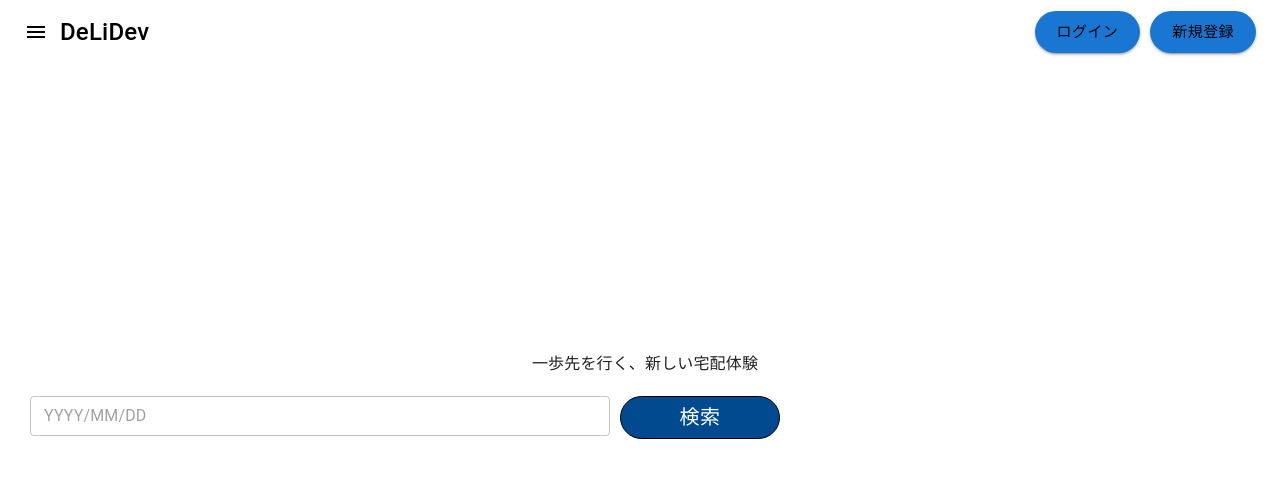
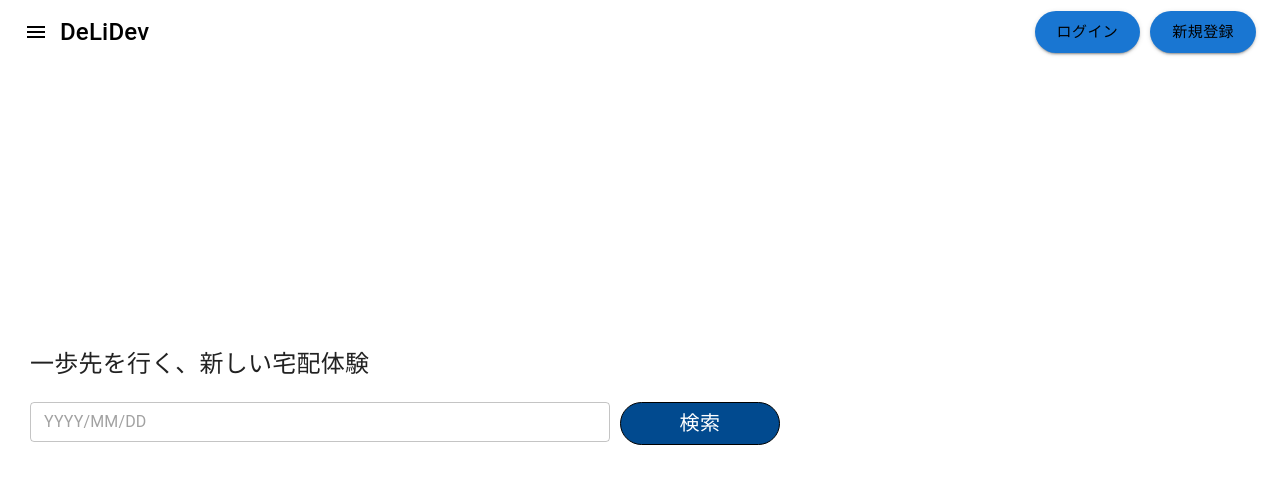
Before and after one commit to sansan-event-fusion/spark-2023-teamS, a Next.js app in the folder client/: page /buyer/Start in a window 1280 px wide. Shown: the top 484 px of the page. Built offline with nearby package versions, Linux system fonts and the light colour scheme.

Commit message:
[update] PC表示の場合文字を左寄せ

```diff
--- a/client/src/pages/buyer/Start/index.tsx
+++ b/client/src/pages/buyer/Start/index.tsx
@@ -20,10 +20,11 @@ export default function BuyerStart() {
           <Box>
             <Typography
               sx={{
-                marginLeft: "10px",
-                display: { xs: "flex" },
-                flexDirection: { xs: "column", sm: "" },
-                alignItems: { xs: "center" },
+                marginLeft: { xs: "0px", sm: "30px" },
+                display: "flex",
+                flexDirection: "column",
+                alignItems: { xs: "center", sm: "flex-start" },
+                fontSize: { xs: "18px", sm: "24px" },
               }}
             >
               一歩先を行く、新しい宅配体験
```
